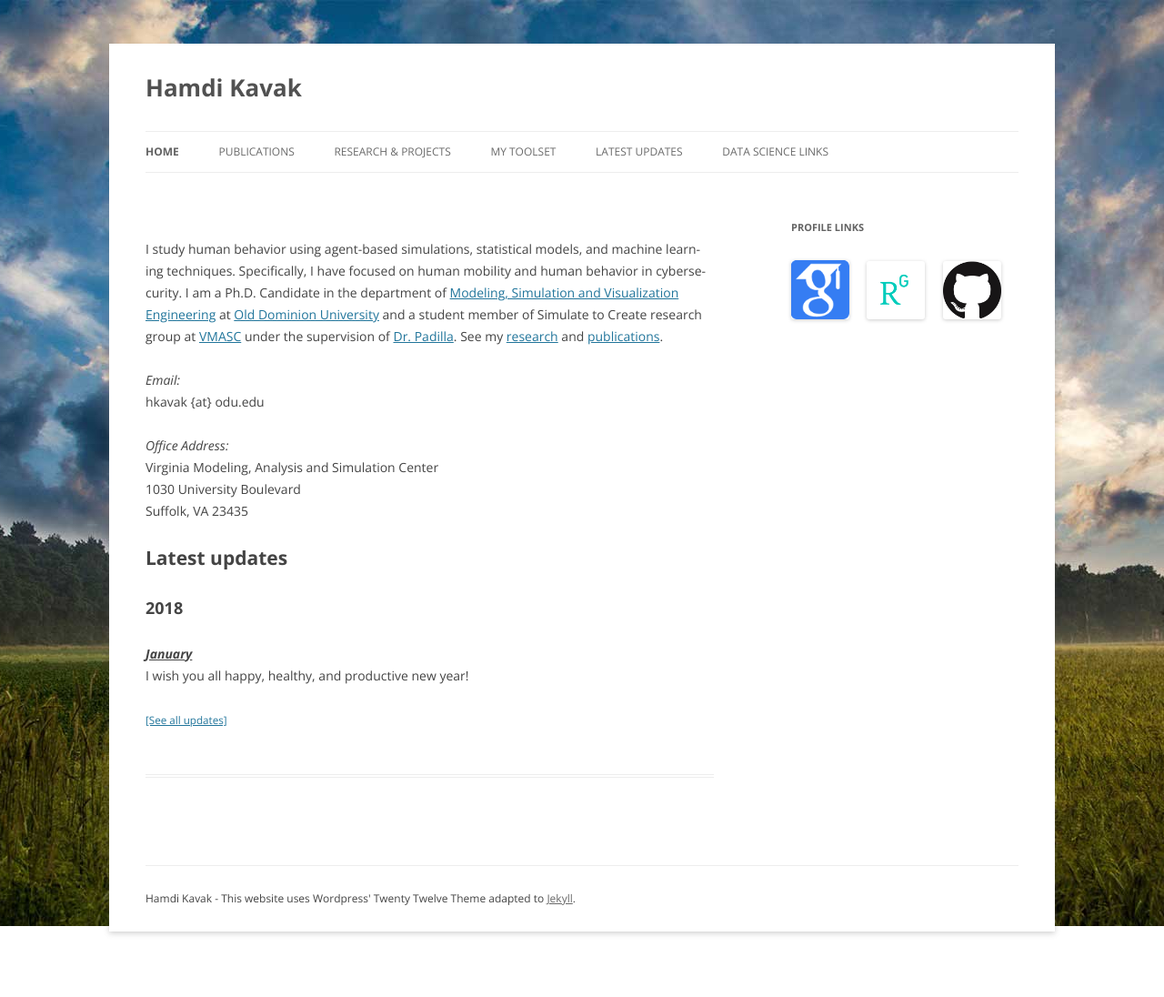
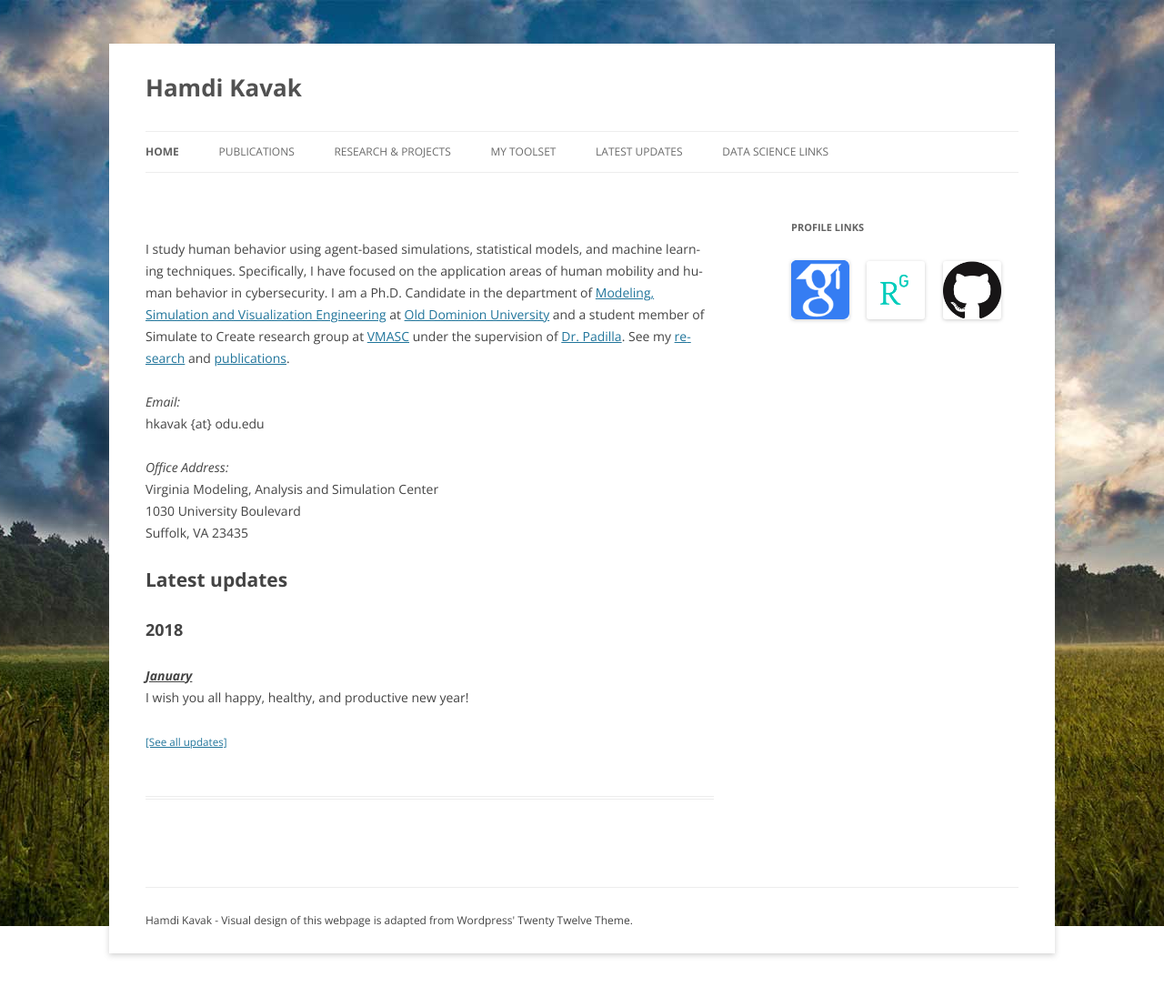
Before and after one commit to hamdikavak/hamdikavak.github.io, a Jekyll site: the page built from index.html, in a window 1280 px wide. Shown: the whole page at 91% size. Built offline with Jekyll 4.4.1, drawn with Linux system fonts in a browser that asks for light colours; nearby versions of some CDN libraries; library files that are not in the unit come from our copies; before the commit the page ends 1072 px from its top, so only the background shows below that.

Commit message:
Update in homepage text

```diff
--- a/_layouts/default.html
+++ b/_layouts/default.html
@@ -96,7 +96,7 @@
 		</div><!-- #main .wrapper -->
 	<footer id="colophon" role="contentinfo">
 		<div class="site-info">
-						Hamdi Kavak - This website uses Wordpress' Twenty Twelve Theme adapted to <a href="http://jekyllrb.com/" rel="nofollow">Jekyll</a>.
+						Hamdi Kavak - Visual design of this webpage is adapted from Wordpress' Twenty Twelve Theme.
 		</div><!-- .site-info -->
 	</footer><!-- #colophon -->
 </div><!-- #page -->
--- a/index.html
+++ b/index.html
@@ -7,7 +7,7 @@
 ---
 
 <p>
-  I study human behavior using agent-based simulations, statistical models, and machine learning techniques. Specifically, I have focused on human mobility and human behavior in cybersecurity.
+  I study human behavior using agent-based simulations, statistical models, and machine learning techniques. Specifically, I have focused on the application areas of human mobility and human behavior in cybersecurity.
   I am a Ph.D. Candidate in the department of <a title="MSVE Department Home Page" href="http://odu.edu/msve" target="_blank">Modeling, Simulation and Visualization Engineering</a> at <a title="Old Dominion University" href="http://odu.edu" target="_blank">Old Dominion University</a> and a student member of Simulate to Create research group at <a href="http://www.vmasc.odu.edu">VMASC</a> under the supervision of <a title="Jose J Padilla" href="http://www.vmasc.odu.edu/padilla.html">Dr. Padilla</a>.
   See my <a title="Research &amp; Projects" href="http://www.hamdikavak.com/research-and-projects/">research</a> and <a title="Publications" href="http://www.hamdikavak.com/publications/">publications</a>.
 </p>
```
